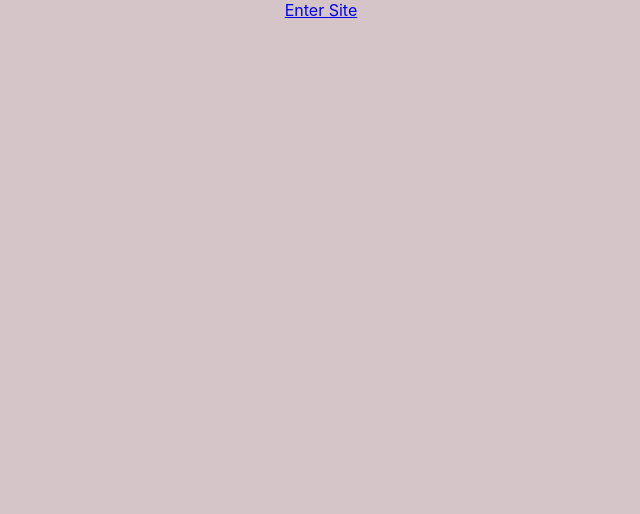
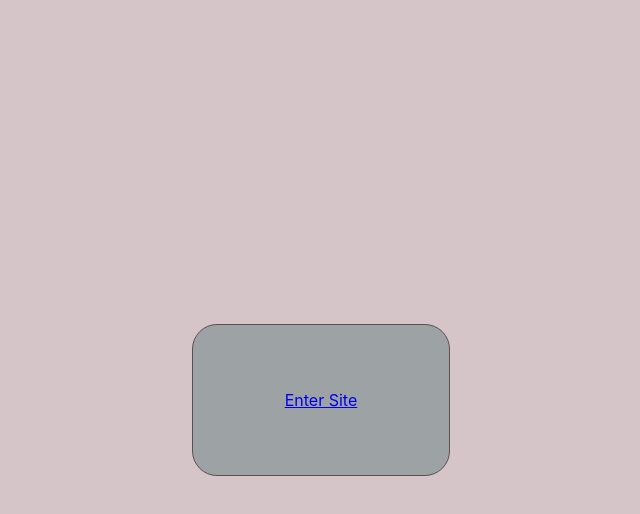
Before and after one commit to Espe-on/profile_page, a Next.js app: page / in a window 1280 px wide. Shown: the top 514 px of the page, without its empty margins (319-959 px from the left). Built offline with nearby package versions, Linux system fonts and the light colour scheme.

Commit message:
Basic Home Splash styling

```diff
--- a/components/Page/PageContainer/PageContainer.scss
+++ b/components/Page/PageContainer/PageContainer.scss
@@ -50,4 +50,7 @@ h4{
     flex-direction: row;
     justify-content: center;
   };
+  .main-only{
+    height: 100%;
+  }
 }
--- a/pages_styles/index.scss
+++ b/pages_styles/index.scss
@@ -1,5 +1,17 @@
 @import 'SiteStyles.scss';
 
 .home-splash {
-
+  align-self: center;
+  justify-self: center;
+  display: flex;
+  flex-direction: row;
+  align-items: center;
+  justify-content: center;
+  min-height : 150px;
+  height : 15%;
+  min-width: 200px;
+  width : 20%;
+  background: $box-background;
+  border: $border solid 1px ;
+  border-radius: 25px;
 }
```
